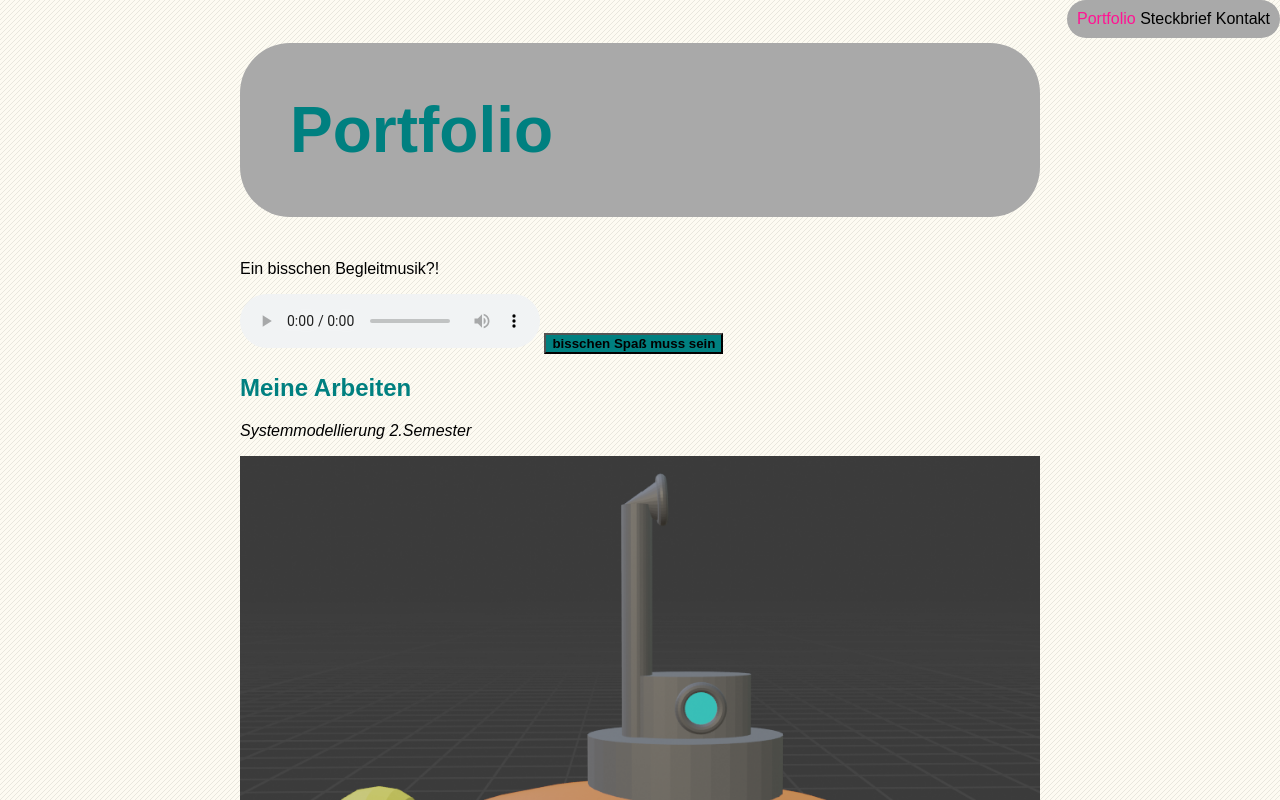
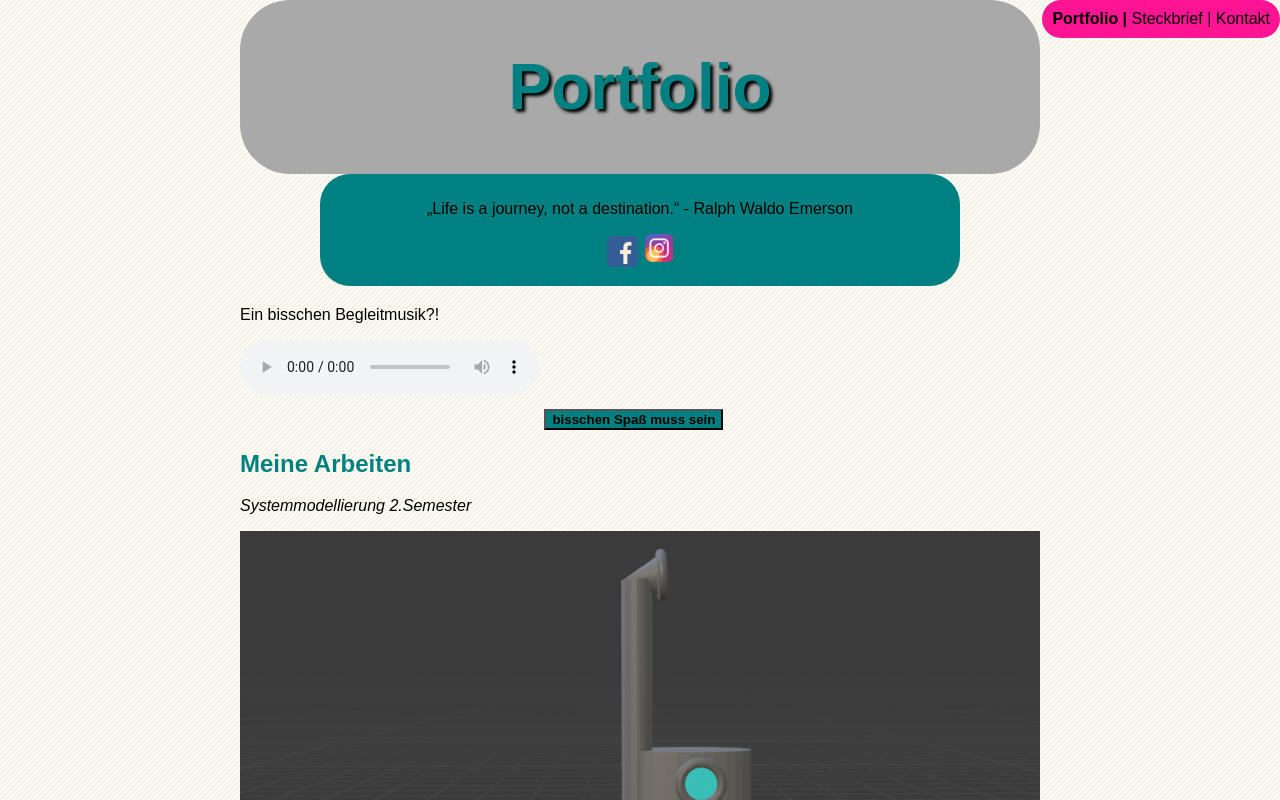
Before and after one commit to Marissa99/GIS-SoSe-2021, a plain HTML site: page 1.3GrundlagenCSS/Portfolio.html in a window 1280 px wide. Shown: the top 800 px of the page. Drawn offline with Linux system fonts and the light colour scheme.

Commit message:
Zwischenspeichern_Freitag
Nicht sicher ob nav innerhalb der 800px ist ?!

```diff
--- a/1.3GrundlagenCSS/Portfolio.html
+++ b/1.3GrundlagenCSS/Portfolio.html
@@ -12,11 +12,17 @@
 
     <header>
         <h1 id="Anfang">Portfolio</h1>
-        <nav>
-            <a class="Navi" id="Hier" href="Portfolio.html">Portfolio</a>
-            <a class="Navi" href="Steckbrief.html">Steckbrief</a>
+        <nav class="ErsteNAV">
+            <a class="Navi" id="Hier" href="Portfolio.html">Portfolio | </a>
+            <a class="Navi" href="Steckbrief.html">Steckbrief | </a>
             <a class="Navi" href="Kontakt.html">Kontakt</a>
         </nav>
+        <nav class="ZweiteNAV">
+            <p>„Life is a journey, not a destination.“ - Ralph Waldo Emerson</p>
+            <a href="https://www.facebook.com/marissa.reiser.3/"> <img class="Navi2" src="Bilder/facebook-2429746_640.png" alt="Facebook"></a>
+            <a href="https://www.instagram.com/m_arissax/"> <img class="Navi2" src="Bilder/icon-1562136_640.png" alt="Instagram"></a>
+        </nav>
+
 
     </header>
     <main>
@@ -37,7 +43,7 @@
     </main>
 
   <footer>
-    <p id="Zurück">Zurück zum Anfang: <a href="#Anfang"><strong>Portfolio</strong></a></p>
+    <p id="Back">Zurück zum Anfang: <a href="#Anfang"><strong>Portfolio</strong></a></p>
   </footer>
 
 </body>
--- a/1.3GrundlagenCSS/style.css
+++ b/1.3GrundlagenCSS/style.css
@@ -1,22 +1,45 @@
 body{
+    position: relative;
     width: 800px;
     margin: auto;
     font-family: Arial, Helvetica, sans-serif;
     background-image: url("Bilder/Hintergrund.png");
 }
-nav {
+.ErsteNAV{
     position: fixed;
+    float: right;
     top: 0;
     right: 0;
-    background-color:darkgrey;
-    border-radius: 50px;
+    background-color: deeppink;
+    border-radius: 20px;
     padding: 10px 10px 10px 10px;
+    margin-left: 800px;
+
 }
 
 .Navi:hover{
-    background-color:teal;
+    background-color:dimgray;
     font-weight: bold;
+}
 
+.ZweiteNAV{
+    background-color: teal;
+    border-radius: 30px;
+    padding: 10px 10px 10px 10px;
+    text-align: center;
+    margin: 0px 80px 20px 80px
+}
+
+.Navi2{
+    width: 5%;
+    margin-bottom: 5px ;
+
+}
+
+.Navi2:hover{
+    background-color: deeppink;
+    padding: 10px 10px 10px 10px;
+    width: 5%;
 }
 
 img{
@@ -25,16 +48,21 @@ img{
 }
 video{
     margin-bottom: 50px;
-
+}
+audio{
+    margin-bottom: 30px;
 }
 
 h1 {
     color: teal;
     font-family: Arial, Helvetica, sans-serif;
     font-size: 4.0em;
+    text-shadow: black 0.05em 0.05em 0.05em;
     background-color:darkgrey;
     padding: 50px 50px 50px 50px;
     border-radius: 50px;
+    margin:auto;
+    text-align: center;
 
 }
 
@@ -103,10 +131,11 @@ button{
 }
 
 #Hier{
-    color: deeppink;
+    color:black;
+    font-weight: bolder;
 }
 
-#Zurück{
+#Back{
     background-color: teal;
     opacity: 70% ;
     margin-top: 100px;
```
Also changed, not shown: 1.3GrundlagenCSS/Kontakt.html (+9 -5 lines), 1.3GrundlagenCSS/Steckbrief.html (+9 -4 lines), 1.3GrundlagenCSS/Bilder/facebook-2429746_640.png (added), 1.3GrundlagenCSS/Bilder/icon-1562136_640.png (added).
